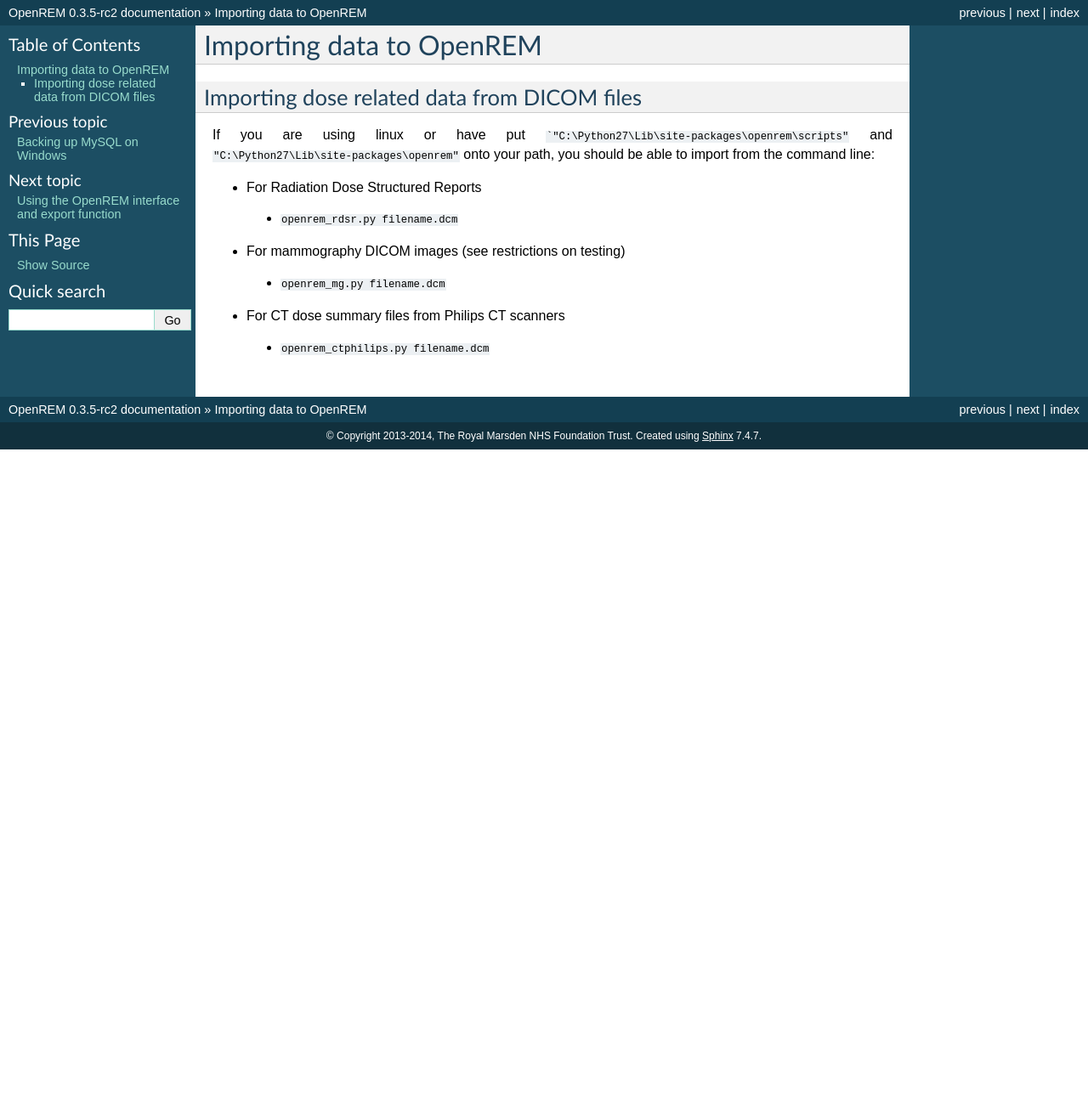
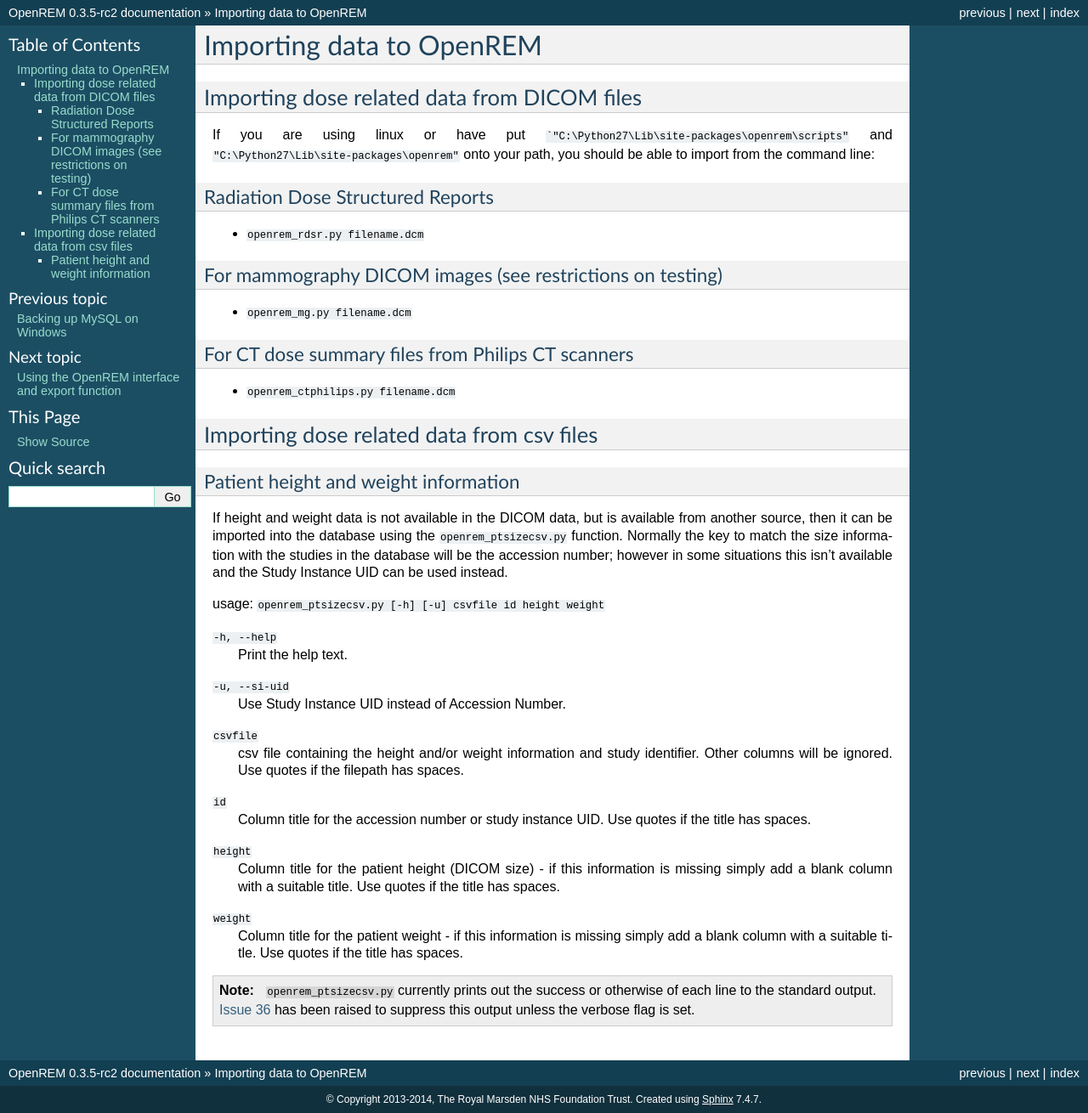
Before and after one commit to ckswilliams/modOpenREM, a Sphinx documentation site: the page built from docs/import.rst, in a window 1280 px wide. Shown: the whole page at 85% size. Built offline with Sphinx 7.4.7, drawn with Linux system fonts in a browser that asks for light colours; before the commit the page ends 900 px from its top, so only the background shows below that.

Commit message:
Restructured the DICOM import section and added csv import section with instructions for the patient size csv import. Fixes #33.

````diff
--- a/docs/import.rst
+++ b/docs/import.rst
@@ -8,14 +8,62 @@
 If you are using linux or have put ```"C:\Python27\Lib\site-packages\openrem\scripts"`` and
 ``"C:\Python27\Lib\site-packages\openrem"`` onto your path, you should be able to import from the command line:
 
-* For Radiation Dose Structured Reports
+Radiation Dose Structured Reports
+---------------------------------
 
- * ``openrem_rdsr.py filename.dcm``
+* ``openrem_rdsr.py filename.dcm``
 
-* For mammography DICOM images (see restrictions on testing)
+For mammography DICOM images (see restrictions on testing)
+----------------------------------------------------------
 
- * ``openrem_mg.py filename.dcm``
+* ``openrem_mg.py filename.dcm``
 
-* For CT dose summary files from Philips CT scanners
+For CT dose summary files from Philips CT scanners
+--------------------------------------------------
 
- * ``openrem_ctphilips.py filename.dcm``
+* ``openrem_ctphilips.py filename.dcm``
+
+
+Importing dose related data from csv files
+==========================================
+
+Patient height and weight information
+-------------------------------------
+
+If height and weight data is not available in the DICOM data, but is available
+from another source, then it can be imported into the database using the
+``openrem_ptsizecsv.py`` function. Normally the key to match the size information
+with the studies in the database will be the accession number; however in some
+situations this isn't available and the Study Instance UID can be used instead.
+
+usage: ``openrem_ptsizecsv.py [-h] [-u] csvfile id height weight``
+
+``-h, --help``
+  Print the help text.
+
+``-u, --si-uid``
+  Use Study Instance UID instead of Accession Number.
+
+``csvfile``
+  csv file containing the height and/or weight information and study identifier.
+  Other columns will be ignored. Use quotes if the filepath has spaces.
+
+``id``
+  Column title for the accession number or study instance UID. Use quotes
+  if the title has spaces.
+
+``height``
+  Column title for the patient height (DICOM size) - if this information
+  is missing simply add a blank column with a suitable title. Use quotes
+  if the title has spaces.
+
+``weight``
+  Column title for the patient weight - if this information is missing
+  simply add a blank column with a suitable title. Use quotes if the title
+  has spaces.
+
+..  Note::
+
+    ``openrem_ptsizecsv.py`` currently prints out the success or otherwise
+    of each line to the standard output. `Issue 36 <https://bitbucket.org/edmcdonagh/openrem/issue/36/>`_
+    has been raised to suppress this output unless the verbose flag is set.
````
